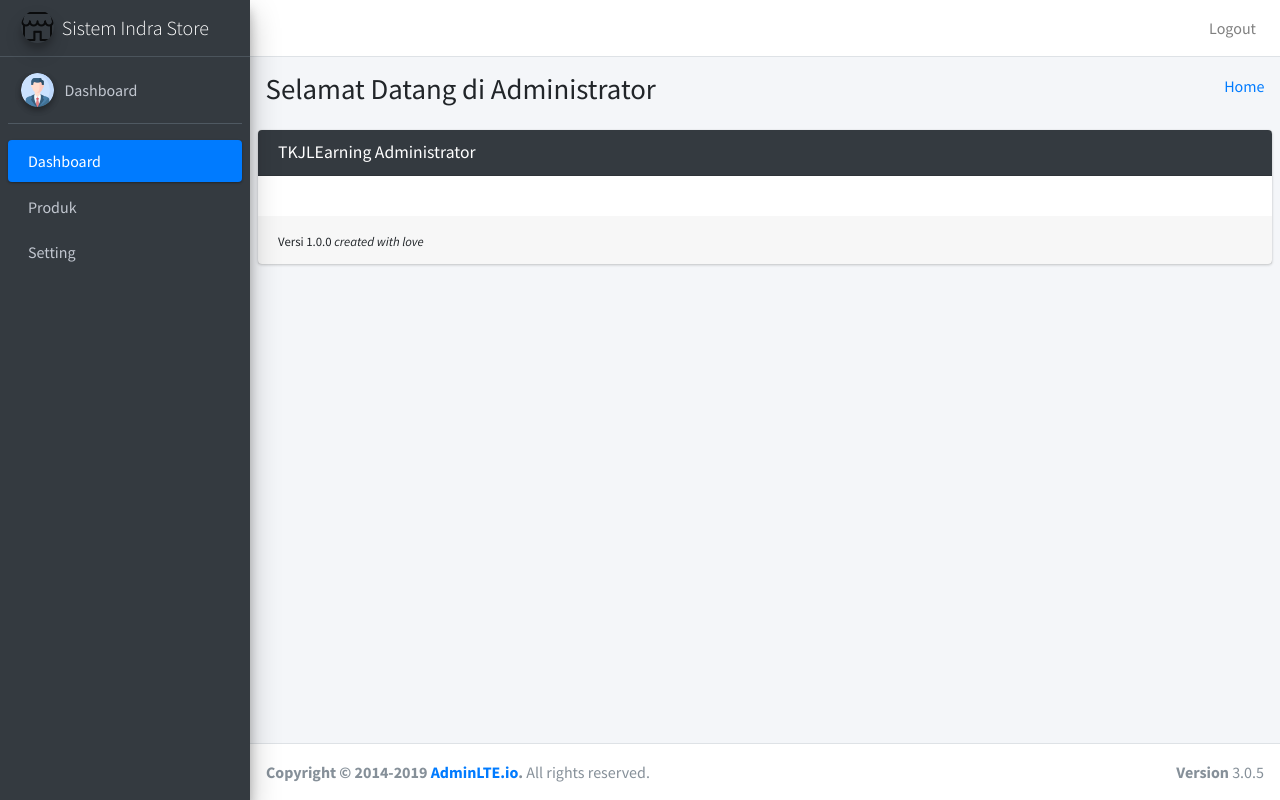
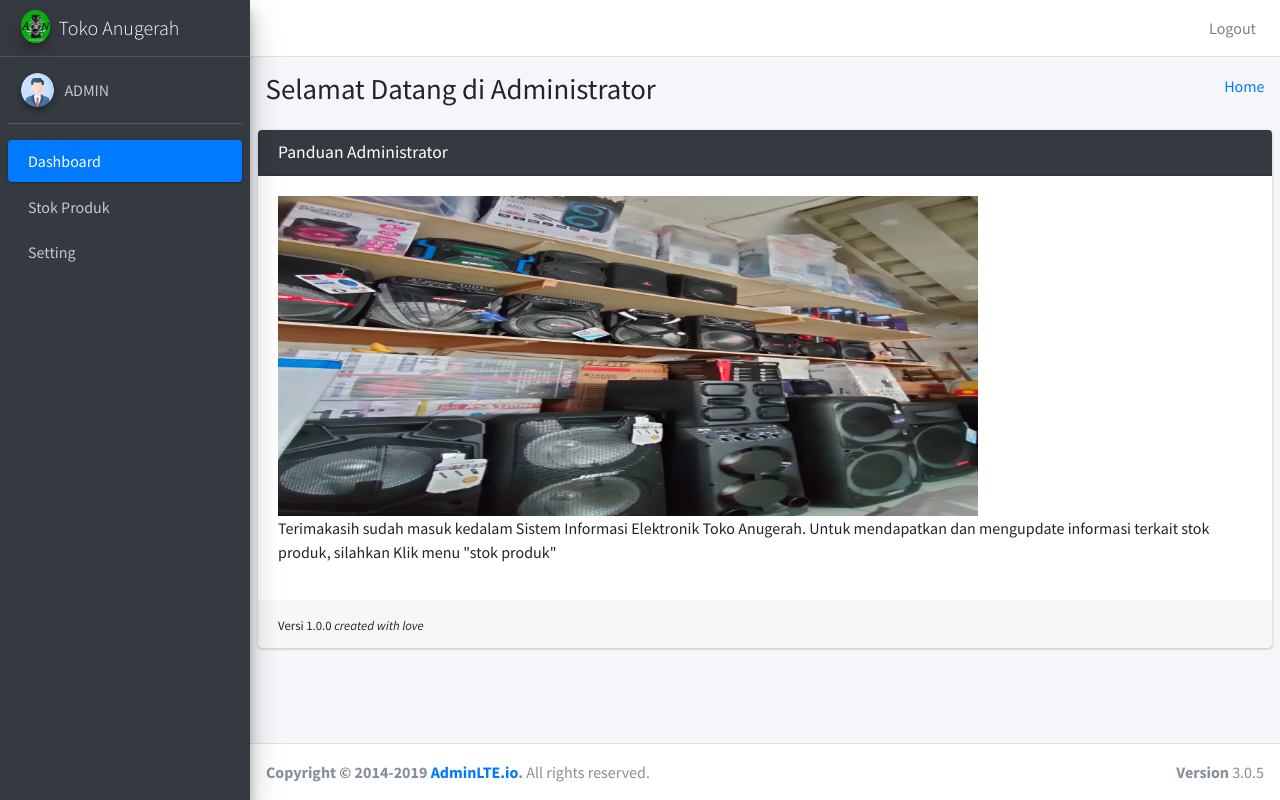
Before and after one commit to indrawijaya123/KP, a CodeIgniter app: page /kp/index.php/member/index in a window 1280 px wide. Run offline with CodeIgniter, Linux system fonts and the light colour scheme; some libraries are stand-ins or nearby versions.

Commit message:
update hari ini

```diff
--- a/application/views/admin/konten/k_member.php
+++ b/application/views/admin/konten/k_member.php
@@ -24,11 +24,12 @@ defined('BASEPATH') or exit('No direct script access allowed');?>
 		<!-- Default box -->
 		<div class="card card-dark">
 			<div class="card-header">
-				<h3 class="card-title">TKJLEarning Administrator</h3>
+				<h3 class="card-title">Panduan Administrator</h3>
 
 			</div>
 			<div class="card-body">
-
+				<img src="<?= base_url('assets/gambartoko.jpg'); ?>" width="700" height="320">
+				<P>Terimakasih sudah masuk kedalam Sistem Informasi Elektronik Toko Anugerah. Untuk mendapatkan dan mengupdate informasi terkait stok produk, silahkan Klik menu "stok produk"</P>
 			</div>
 			<!-- /.card-body -->
 			<div class="card-footer">
--- a/application/views/admin/template/v_sidebar.php
+++ b/application/views/admin/template/v_sidebar.php
@@ -4,11 +4,11 @@ defined('BASEPATH') or exit('No direct script access allowed');?>
 <aside class="main-sidebar sidebar-dark-primary elevation-4">
 	<!-- Brand Logo -->
 	<a href="<?= base_url('Member'); ?>" class="brand-link">
-		<img src="<?= base_url('assets/store.png'); ?>"
+		<img src="<?= base_url('assets/gambar1.png'); ?>"
 			 alt="AdminLTE Logo"
 			 class="brand-image img-circle elevation-3"
 			 style="opacity: .8">
-		<span class="brand-text font-weight-light">Sistem Indra Store</span>
+		<span class="brand-text font-weight-light"> Toko Anugerah</span>
 	</a>
 
 	<!-- Sidebar -->
@@ -19,7 +19,7 @@ defined('BASEPATH') or exit('No direct script access allowed');?>
 				<img src="<?= base_url('assets/profile.png'); ?>" class="img-circle elevation-2" alt="User Image">
 			</div>
 			<div class="info">
-				<a href="#" class="d-block">Dashboard</a>
+				<a href="#" class="d-block">ADMIN</a>
 			</div>
 		</div>
 
@@ -40,7 +40,7 @@ defined('BASEPATH') or exit('No direct script access allowed');?>
 					<a href="<?= base_url('index.php/admin/produk'); ?>" class="nav-link <?= ($menu == 'produk')?"active":""; ?>">
 						<i class="nav-icon fas fa-th"></i>
 						<p>
-							Produk
+							Stok Produk
 						</p>
 					</a>
 				</li>
```
Also changed, not shown: assets/gambar1.png (added), assets/gambartoko.jpg (added), assets/store.png (deleted).
